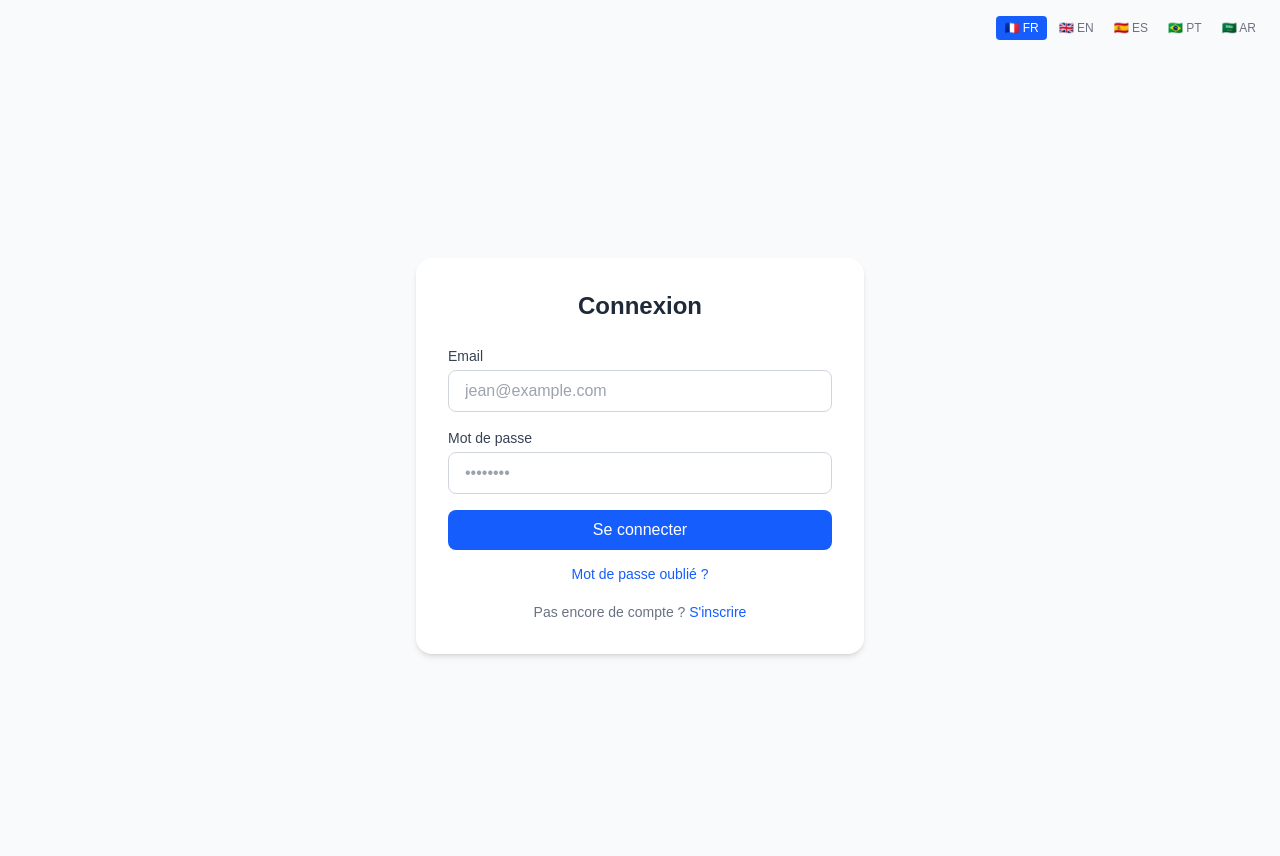
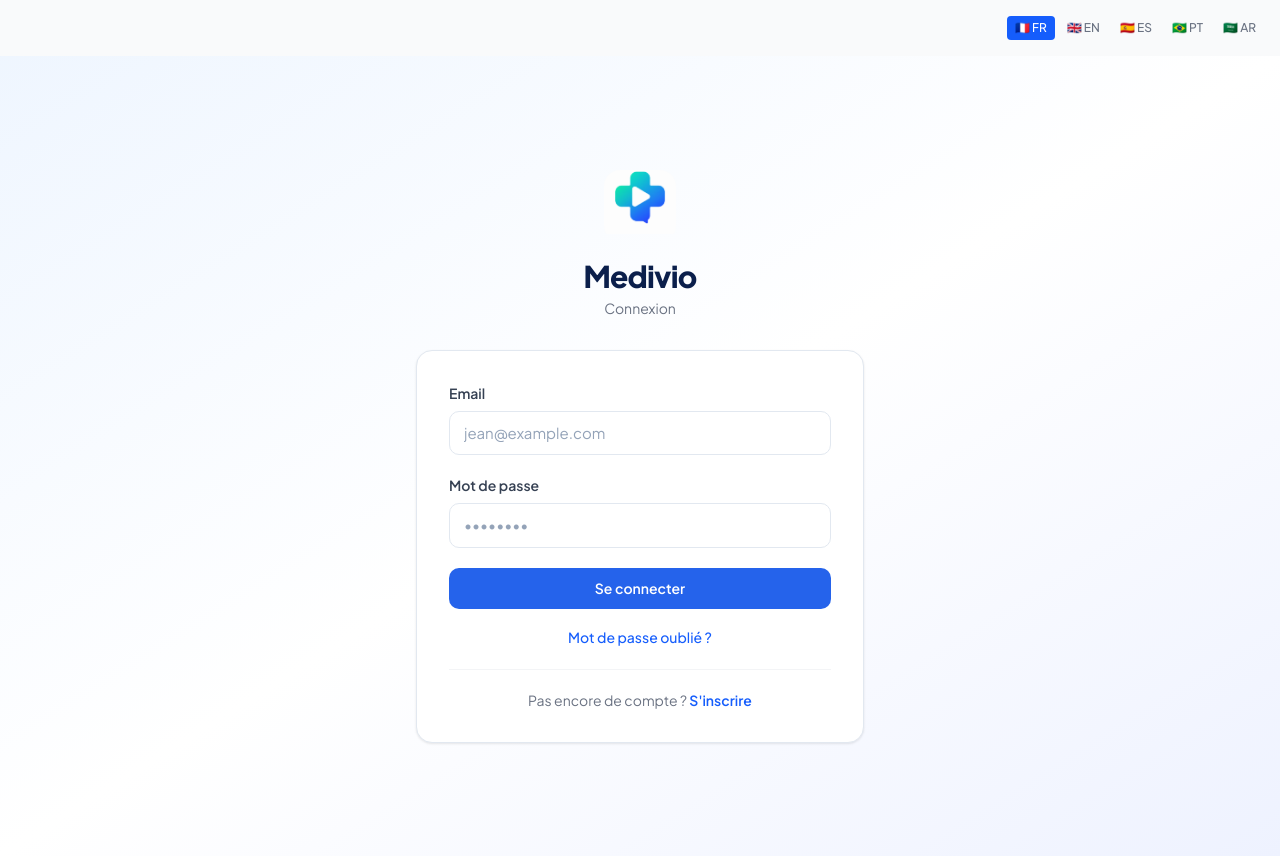
Before and after one commit to All185/medivio-frontend, a Next.js app: page /login in a window 1280 px wide. Built offline with nearby package versions, Linux system fonts and the light colour scheme; no server answers.

Commit message:
Improve UI/UX - new logo, Jakarta font, modern design

```diff
--- a/app/globals.css
+++ b/app/globals.css
@@ -1,33 +1,155 @@
 @import "tailwindcss";
 
 :root {
-  --background: #ffffff;
-  --foreground: #171717;
-}
-
-@theme inline {
-  --color-background: var(--background);
-  --color-foreground: var(--foreground);
+  --background: #F8FAFC;
+  --foreground: #0F172A;
+  --primary: #2563EB;
+  --primary-hover: #1D4ED8;
+  --secondary: #64748B;
+  --success: #16A34A;
+  --error: #DC2626;
+  --card: #FFFFFF;
+  --border: #E2E8F0;
   --font-sans: var(--font-geist-sans);
   --font-mono: var(--font-geist-mono);
 }
 
-@media (prefers-color-scheme: dark) {
-  :root {
-    --background: #0a0a0a;
-    --foreground: #ededed;
-  }
+* {
+  box-sizing: border-box;
 }
 
 body {
   background: var(--background);
   color: var(--foreground);
-  font-family: Arial, Helvetica, sans-serif;
+  font-family: var(--font-jakarta), Arial, Helvetica, sans-serif;
+  -webkit-font-smoothing: antialiased;
 }
+
 input, textarea, select {
   color: #111827 !important;
+  font-size: 15px;
 }
 
 input::placeholder, textarea::placeholder {
-  color: #9CA3AF !important;
+  color: #94A3B8 !important;
 }
+
+/* Scrollbar personnalisée */
+::-webkit-scrollbar {
+  width: 6px;
+}
+
+::-webkit-scrollbar-track {
+  background: #F1F5F9;
+}
+
+::-webkit-scrollbar-thumb {
+  background: #CBD5E1;
+  border-radius: 3px;
+}
+
+::-webkit-scrollbar-thumb:hover {
+  background: #94A3B8;
+}
+
+/* Animations */
+@keyframes fadeIn {
+  from { opacity: 0; transform: translateY(8px); }
+  to { opacity: 1; transform: translateY(0); }
+}
+
+@keyframes slideIn {
+  from { opacity: 0; transform: translateX(-10px); }
+  to { opacity: 1; transform: translateX(0); }
+}
+
+.animate-fade-in {
+  animation: fadeIn 0.3s ease-out;
+}
+
+.animate-slide-in {
+  animation: slideIn 0.3s ease-out;
+}
+
+/* Cards */
+.card {
+  background: var(--card);
+  border-radius: 16px;
+  border: 1px solid var(--border);
+  box-shadow: 0 1px 3px rgba(0,0,0,0.06), 0 1px 2px rgba(0,0,0,0.04);
+  transition: box-shadow 0.2s ease;
+}
+
+.card:hover {
+  box-shadow: 0 4px 12px rgba(0,0,0,0.08), 0 2px 4px rgba(0,0,0,0.04);
+}
+
+/* Boutons */
+.btn-primary {
+  background: var(--primary);
+  color: white;
+  padding: 10px 20px;
+  border-radius: 10px;
+  font-weight: 600;
+  font-size: 14px;
+  transition: all 0.2s ease;
+  border: none;
+  cursor: pointer;
+}
+
+.btn-primary:hover {
+  background: var(--primary-hover);
+  transform: translateY(-1px);
+  box-shadow: 0 4px 12px rgba(37,99,235,0.3);
+}
+
+.btn-primary:disabled {
+  opacity: 0.6;
+  cursor: not-allowed;
+  transform: none;
+}
+
+/* Inputs */
+.input-field {
+  width: 100%;
+  border: 1.5px solid var(--border);
+  border-radius: 10px;
+  padding: 10px 14px;
+  font-size: 15px;
+  transition: all 0.2s ease;
+  background: white;
+  outline: none;
+}
+
+.input-field:focus {
+  border-color: var(--primary);
+  box-shadow: 0 0 0 3px rgba(37,99,235,0.1);
+}
+
+/* Badge statut */
+.badge {
+  padding: 4px 10px;
+  border-radius: 20px;
+  font-size: 12px;
+  font-weight: 600;
+}
+
+.badge-pending {
+  background: #FEF3C7;
+  color: #92400E;
+}
+
+.badge-confirmed {
+  background: #D1FAE5;
+  color: #065F46;
+}
+
+.badge-cancelled {
+  background: #FEE2E2;
+  color: #991B1B;
+}
+
+.badge-completed {
+  background: #DBEAFE;
+  color: #1E40AF;
+}
--- a/app/layout.tsx
+++ b/app/layout.tsx
@@ -1,16 +1,12 @@
 import type { Metadata } from 'next'
-import { Geist, Geist_Mono } from 'next/font/google'
+import { Plus_Jakarta_Sans } from 'next/font/google'
 import './globals.css'
 import { LanguageProvider } from '@/contexts/LanguageContext'
 
-const geistSans = Geist({
-  variable: '--font-geist-sans',
+const jakartaSans = Plus_Jakarta_Sans({
+  variable: '--font-jakarta',
   subsets: ['latin'],
-})
-
-const geistMono = Geist_Mono({
-  variable: '--font-geist-mono',
-  subsets: ['latin'],
+  weight: ['400', '500', '600', '700', '800'],
 })
 
 export const metadata: Metadata = {
@@ -25,7 +21,7 @@ export default function RootLayout({
 }) {
   return (
     <html lang="fr">
-      <body className={`${geistSans.variable} ${geistMono.variable} antialiased`}>
+      <body className={`${jakartaSans.variable} antialiased`}>
         <LanguageProvider>
           {children}
         </LanguageProvider>
--- /dev/null
+++ b/components/MedivioLogo.tsx
@@ -0,0 +1,21 @@
+export default function MedivioLogo({ size = 64 }: { size?: number }) {
+    return (
+      <div style={{
+        width: size,
+        height: size,
+        overflow: 'hidden',
+        borderRadius: '16px',
+      }}>
+        <img
+          src="/logo.png"
+          alt="Medivio Logo"
+          style={{
+            width: size,
+            height: 'auto',
+            marginTop: '-8px',
+            display: 'block',
+          }}
+        />
+      </div>
+    )
+  }
--- a/components/auth/AuthForm.tsx
+++ b/components/auth/AuthForm.tsx
@@ -4,6 +4,7 @@ import { useState } from 'react'
 import { useRouter } from 'next/navigation'
 import api from '@/lib/api'
 import { useLanguage } from '@/contexts/LanguageContext'
+import MedivioLogo from '@/components/MedivioLogo'
 
 interface AuthFormProps {
   mode: 'login' | 'register'
@@ -48,23 +49,33 @@ export default function AuthForm({ mode }: AuthFormProps) {
   }
 
   return (
-    <div className="min-h-screen flex items-center justify-center bg-gray-50">
-      <div className="bg-white p-8 rounded-2xl shadow-md w-full max-w-md">
-        <h1 className="text-2xl font-bold text-gray-800 mb-6 text-center">
+    <div className="min-h-screen flex items-center justify-center bg-gradient-to-br from-blue-50 via-white to-indigo-50 px-4">
+      <div className="w-full max-w-md animate-fade-in">
+
+        {/* Logo */}
+        <div className="text-center mb-8">
+        <div className="inline-flex items-center justify-center mb-4">
+  <MedivioLogo size={72} />
+</div>
+<h1 className="text-3xl font-extrabold text-[#0B1F4B] tracking-tight">Medivio</h1>
+          <p className="text-gray-500 text-sm mt-1">
             {mode === 'login' ? t('auth.login') : t('auth.register')}
-        </h1>
+          </p>
+        </div>
 
+        {/* Card */}
+        <div className="card p-8">
           {error && (
-          <div className="bg-red-50 text-red-600 p-3 rounded-lg mb-4 text-sm">
-            {error}
+            <div className="bg-red-50 border border-red-200 text-red-600 p-3 rounded-xl mb-5 text-sm flex items-center gap-2">
+              <span>⚠️</span> {error}
             </div>
           )}
 
-        <form onSubmit={handleSubmit} className="space-y-4">
+          <form onSubmit={handleSubmit} className="space-y-5">
             {mode === 'register' && (
               <>
                 <div>
-                <label className="block text-sm font-medium text-gray-700 mb-1">
+                  <label className="block text-sm font-semibold text-gray-700 mb-2">
                     {t('auth.fullName')}
                   </label>
                   <input
@@ -72,19 +83,19 @@ export default function AuthForm({ mode }: AuthFormProps) {
                     required
                     value={form.full_name}
                     onChange={(e) => setForm({ ...form, full_name: e.target.value })}
-                  className="w-full border border-gray-300 rounded-lg px-4 py-2 focus:outline-none focus:ring-2 focus:ring-blue-500"
+                    className="input-field"
                     placeholder="Jean Dupont"
                   />
                 </div>
 
                 <div>
-                <label className="block text-sm font-medium text-gray-700 mb-1">
+                  <label className="block text-sm font-semibold text-gray-700 mb-2">
                     {t('auth.role')}
                   </label>
                   <select
                     value={form.role}
                     onChange={(e) => setForm({ ...form, role: e.target.value })}
-                  className="w-full border border-gray-300 rounded-lg px-4 py-2 focus:outline-none focus:ring-2 focus:ring-blue-500"
+                    className="input-field"
                   >
                     <option value="patient">{t('auth.patient')}</option>
                     <option value="doctor">{t('auth.doctor')}</option>
@@ -94,7 +105,7 @@ export default function AuthForm({ mode }: AuthFormProps) {
             )}
 
             <div>
-            <label className="block text-sm font-medium text-gray-700 mb-1">
+              <label className="block text-sm font-semibold text-gray-700 mb-2">
                 {t('auth.email')}
               </label>
               <input
@@ -102,13 +113,13 @@ export default function AuthForm({ mode }: AuthFormProps) {
                 required
                 value={form.email}
                 onChange={(e) => setForm({ ...form, email: e.target.value })}
-              className="w-full border border-gray-300 rounded-lg px-4 py-2 focus:outline-none focus:ring-2 focus:ring-blue-500"
+                className="input-field"
                 placeholder="jean@example.com"
               />
             </div>
 
             <div>
-            <label className="block text-sm font-medium text-gray-700 mb-1">
+              <label className="block text-sm font-semibold text-gray-700 mb-2">
                 {t('auth.password')}
               </label>
               <input
@@ -116,7 +127,7 @@ export default function AuthForm({ mode }: AuthFormProps) {
                 required
                 value={form.password}
                 onChange={(e) => setForm({ ...form, password: e.target.value })}
-              className="w-full border border-gray-300 rounded-lg px-4 py-2 focus:outline-none focus:ring-2 focus:ring-blue-500"
+                className="input-field"
                 placeholder="••••••••"
               />
             </div>
@@ -124,32 +135,35 @@ export default function AuthForm({ mode }: AuthFormProps) {
             <button
               type="submit"
               disabled={loading}
-            className="w-full bg-blue-600 text-white py-2 rounded-lg font-medium hover:bg-blue-700 transition disabled:opacity-50"
+              className="btn-primary w-full py-3 text-base"
             >
               {loading ? t('auth.loading') : mode === 'login' ? t('auth.loginButton') : t('auth.registerButton')}
             </button>
           </form>
 
           {mode === 'login' && (
-  <p className="text-center mt-3">
-    <a href="/forgot-password" className="text-sm text-blue-600 hover:underline">
+            <p className="text-center mt-4">
+              <a href="/forgot-password" className="text-sm text-blue-600 hover:text-blue-700 font-medium">
                 {t('forgotPassword.link')}
               </a>
             </p>
           )}
 
-<p className="text-center text-sm text-gray-500 mt-4">
+          <div className="border-t border-gray-100 mt-5 pt-5">
+            <p className="text-center text-sm text-gray-500">
               {mode === 'login' ? (
                 <>{t('auth.noAccount')}{' '}
-      <a href="/register" className="text-blue-600 hover:underline">{t('auth.registerButton')}</a>
+                  <a href="/register" className="text-blue-600 hover:text-blue-700 font-semibold">{t('auth.registerButton')}</a>
                 </>
               ) : (
                 <>{t('auth.hasAccount')}{' '}
-              <a href="/login" className="text-blue-600 hover:underline">{t('auth.loginButton')}</a>
+                  <a href="/login" className="text-blue-600 hover:text-blue-700 font-semibold">{t('auth.loginButton')}</a>
                 </>
               )}
             </p>
           </div>
         </div>
+      </div>
+    </div>
   )
 }
```
Also changed, not shown: public/logo.png (added). Lines whose indentation alone changed are shown as unchanged.
